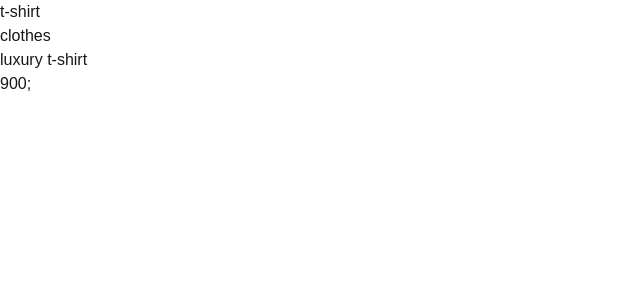
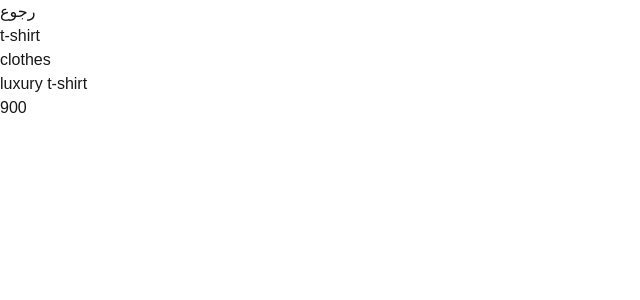
Before and after one commit to aks-222/mini-store, a Next.js app: page /products/best-t-shirts in a window 1280 px wide. Shown: the top 300 px of the page, without its empty margins (0-640 px from the left). Built offline with nearby package versions, Linux system fonts and the light colour scheme.

Commit message:
feat: add product details page

```diff
--- a/app/products/[slug]/page.tsx
+++ b/app/products/[slug]/page.tsx
@@ -19,12 +19,11 @@ async function ProductDetails({
 
   return (
     <>
-      <Link href="/products">
-        <h1>{product.name}</h1>
-        <p>{product.category}</p>
-        <p>{product.description}</p>
-        <span>{product.price}</span>;
-      </Link>
+      <Link href="/products">رجوع</Link>
+      <h1>{product.name}</h1>
+      <p>{product.category}</p>
+      <p>{product.description}</p>
+      <span>{product.price}</span>
     </>
   );
 }
--- /dev/null
+++ b/components/ProductCard.tsx
@@ -0,0 +1,5 @@
+import { Product } from "@/types/product";
+
+export default function ProductCard({ product }: { product: Product }) {
+  return <div>{product.name}</div>;
+}
```
